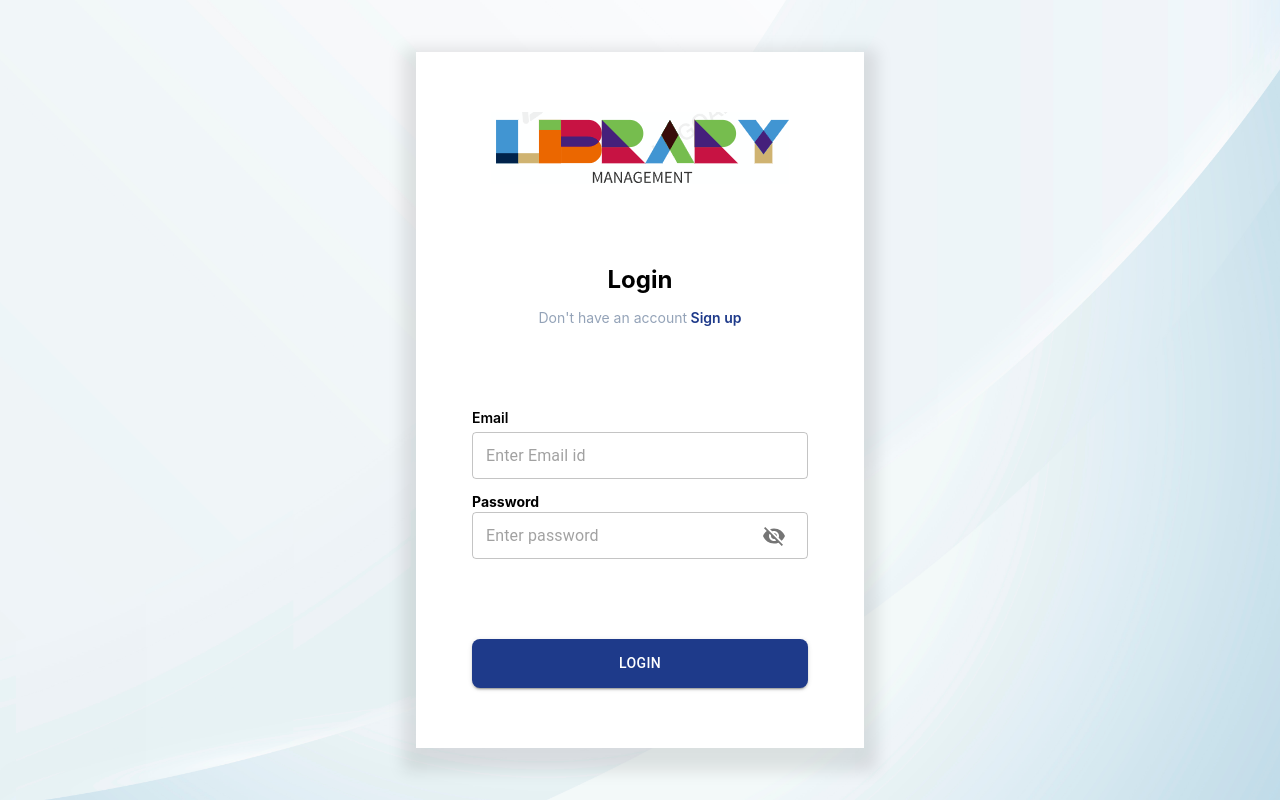
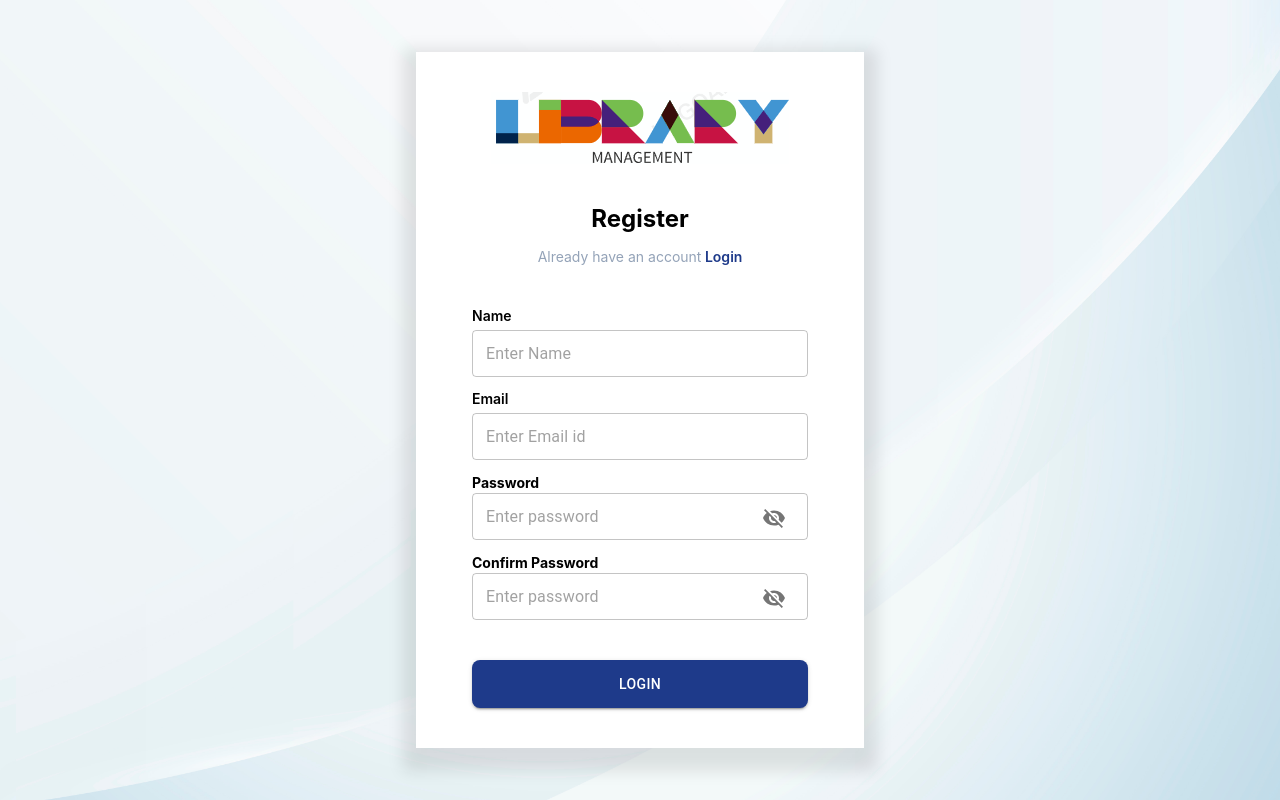
Before and after one commit to vt2730/Assignment, a React (Create React App) app in the folder frontend/: page / in a window 1280 px wide. Built offline with nearby package versions, Linux system fonts and the light colour scheme.

Commit message:
login signup with formik done

```diff
--- a/frontend/src/App.js
+++ b/frontend/src/App.js
@@ -2,13 +2,15 @@ import './App.css';
 import { RouterProvider } from 'react-router-dom';
 import router from '../src/Routes/index.jsx'
 import LoginMain from './container/Authentication/Login';
+import SignupMain from './container/Authentication/Signup';
 
 
 function App() {
   return (
     <div className="App">
       {/* <RouterProvider router={router} /> */}
-      <LoginMain/>
+      {/* <LoginMain/> */}
+      <SignupMain/>
     </div>
   );
 }
--- a/frontend/src/components/Authentication/Login/Login.jsx
+++ b/frontend/src/components/Authentication/Login/Login.jsx
@@ -28,7 +28,7 @@ const Login = (props) => {
                 textinputname="email"
                 id='email'
                 onChange={props.LoginForm.handleChange}
-                value={props.ManagementForm?.values.email}
+                value={props.LoginForm?.values.email}
                 textnewclass={`w-full`}
                 error={
                   props.LoginForm.touched.email && Boolean(props.LoginForm.errors.email)
@@ -47,7 +47,7 @@ const Login = (props) => {
                 passwordinputText="password"
                 textnewclass={`w-full`}
                 onChange={props.LoginForm.handleChange}
-                value={props.ManagementForm?.values.password}
+                value={props.LoginForm?.values.password}
                 error={
                   props.LoginForm.touched.password &&
                   Boolean(props.LoginForm.errors.password)
--- a/frontend/src/components/Authentication/Signup/Signup.jsx
+++ b/frontend/src/components/Authentication/Signup/Signup.jsx
@@ -1,8 +1,120 @@
 import React from 'react'
+import logo from '../../../Images/Logo.png'
+import style from "../Login/index.module.css"
+import TextFieldInput from "../../../common/formfields/TextFieldInput"
+import PasswordFieldInput from "../../../common/formfields/PasswordFieldInput"
+import ButtonFieldInput from "../../../common/buttonField/ButtonFieldInput"
 
-const Signup = () => {
+const Signup = (props) => {
   return (
-    <div>Signup</div>
+    <div className={`h-screen w-full ${style.login_div} flex justify-center  `} >
+      <form onSubmit={props.signupForm.handleSubmit} className={`w-full flex flex-col justify-center h-full items-center sm:min-w-fit `} >
+        <div className={`h-[87%]  ${style.form_div}  bg-white flex flex-col p-5 items-center  justify-around  `}>
+
+          <div className={``} >
+            <img src={logo} alt="logo" />
+          </div>
+          <div className='flex flex-col gap-3 w-full px-9' >
+            <span className={` text-2xl font-bold `}>Register
+            </span>
+            <p className={`text-sm text-slate-400`} >Already have an account<span className='text-sm font-semibold cursor-pointer text-blue-900'> Login</span></p>
+          </div>
+          <div className='flex flex-col gap-3 w-full'>
+          <div className={`px-9 w-full`}>
+              <TextFieldInput
+                label="Name"
+                lableCls="text-sm font-semibold pb-1"
+                placeholder="Enter Name"
+                textinputname="name"
+                id='name'
+                onChange={props.signupForm.handleChange}
+                value={props.signupForm?.values.name}
+                textnewclass={`w-full`}
+                error={
+                  props.signupForm.touched.name && Boolean(props.signupForm.errors.name)
+                }
+                helperText={
+                  props.signupForm.touched.name && props.signupForm.errors.name
+                }
+                clickEnter={props.signupForm.handleSubmit}
+              />
+            </div>
+            <div className={`px-9 w-full`}>
+              <TextFieldInput
+                label="Email"
+                lableCls="text-sm font-semibold pb-1"
+                placeholder="Enter Email id"
+                textinputname="email"
+                id='email'
+                onChange={props.signupForm.handleChange}
+                value={props.signupForm?.values.email}
+                textnewclass={`w-full`}
+                error={
+                  props.signupForm.touched.email && Boolean(props.signupForm.errors.email)
+                }
+                helperText={
+                  props.signupForm.touched.email && props.signupForm.errors.email
+                }
+                clickEnter={props.signupForm.handleSubmit}
+              />
+            </div>
+            <div className={`px-9 w-full`} >
+              <PasswordFieldInput
+                label="Password"
+                labelcls="text-sm font-semibold pb-1"
+                placeholder="Enter password"
+                passwordinputText="password"
+                textnewclass={`w-full`}
+                onChange={props.signupForm.handleChange}
+                value={props.signupForm?.values.password}
+                error={
+                  props.signupForm.touched.password &&
+                  Boolean(props.signupForm.errors.password)
+                }
+                helperText={
+                  props.signupForm.touched.password && props.signupForm.errors.password
+                }
+                clickEnter={props.signupForm.handleSubmit}
+
+              />
+            </div>
+            <div className={`px-9 w-full`} >
+              <PasswordFieldInput
+                label="Confirm Password"
+                labelcls="text-sm font-semibold pb-1"
+                placeholder="Enter password"
+                passwordinputText="confirmPassword"
+                textnewclass={`w-full`}
+                onChange={props.signupForm.handleChange}
+                value={props.signupForm?.values.confirmPassword}
+                error={
+                  props.signupForm.touched.confirmPassword &&
+                  Boolean(props.signupForm.errors.confirmPassword)
+                }
+                helperText={
+                  props.signupForm.touched.confirmPassword && props.signupForm.errors.confirmPassword
+                }
+                clickEnter={props.signupForm.handleSubmit}
+
+              />
+            </div>
+          </div>
+
+          <div className='flex flex-col gap-20 w-full'>
+            <div className={` w-full flex justify-center px-9`} >
+              <ButtonFieldInput
+                name="Login"
+                type="submit"
+                variant="contained"
+                buttonextracls={`!bg-blue-900 w-full !rounded-lg !py-3`}
+                // loading={loader === true ? true : false}
+              />
+            </div>
+          </div>
+        </div>
+      </form>
+
+    </div>
   )
 }
 
--- a/frontend/src/container/Authentication/Login/Hooks.js
+++ b/frontend/src/container/Authentication/Login/Hooks.js
@@ -18,7 +18,7 @@ export const ForLogin = () => {
                 .required("Password field is Required")
         }),
         onSubmit: (values) => {
-            // console.log(values, "values");
+            console.log(values, "login values *");
             // login(values)
         },
     });
--- a/frontend/src/container/Authentication/Signup/Hooks.js
+++ b/frontend/src/container/Authentication/Signup/Hooks.js
@@ -1,5 +1,47 @@
+import { useFormik } from 'formik';
+import * as Yup from "yup"
+
 export const ForSignUp = () => {
+
+    const signupForm = useFormik({
+        initialValues: {
+            name: '',
+            email: '',
+            password: '',
+            confirmPassword: ''
+        },
+        validationSchema: Yup.object().shape({
+            name: Yup.string()
+                .min(2, 'Minimum 2 characters required')
+                .max(30, 'Should not exceed 30 characters!')
+                .required('User name field is required')
+                .matches(
+                    /\w/,
+                    "Please enter valid detail"
+                ),
+            email: Yup.string()
+                .email("Invalid email address")
+                .required("Email field cannot be empty"),
+            password: Yup.string()
+                .min(8, "Must be 8 or more than 8 characters")
+                .required("Password field is Required")
+                .matches(
+                    /\w/,
+                    "Please enter valid password"
+                ),
+            confirmPassword: Yup.string()
+                .oneOf([Yup.ref('password'), null], 'Password must match')
+                .required("Password field is required")
+                .matches(
+                    /\w/,
+                    "Please enter valid password"
+                ),
+        }),
+        onSubmit: (values) => {
+            console.log(values,"signup *")
+        },
+    });
     return{
-
+        signupForm
     }
 }
--- a/frontend/src/container/Authentication/Signup/index.jsx
+++ b/frontend/src/container/Authentication/Signup/index.jsx
@@ -1,9 +1,14 @@
 import React from 'react'
+import Signup from '../../../components/Authentication/Signup/Signup'
+import { ForSignUp } from './Hooks'
 
-const index = () => {
+const SignupMain = () => {
+  const{signupForm} = ForSignUp()
   return (
-    <div>index</div>
+    <div>
+      <Signup signupForm={signupForm}/>
+    </div>
   )
 }
 
-export default index
+export default SignupMain
```
